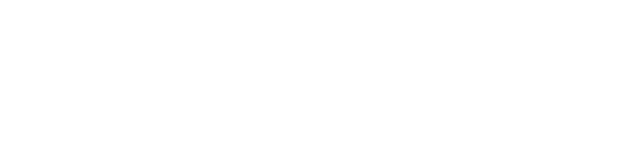
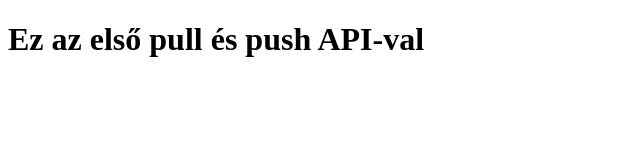
Before and after one commit to bottyanhammer/flex_box_cards, a plain HTML site: page index.html in a window 1280 px wide. Shown: the whole page, without its empty margins (0-640 px from the left). Drawn offline with Linux system fonts and the light colour scheme.

Commit message:
API_tesztelés

```diff
--- a/index.html
+++ b/index.html
@@ -7,7 +7,9 @@
     <link rel="stylesheet" href="./style.css">
 </head>
 <body>
-    <header></header>
+    <header>
+		<h1>Ez az első pull és push API-val</h1>
+	</header>
     <main></main>
 </body>
 </html>
```
